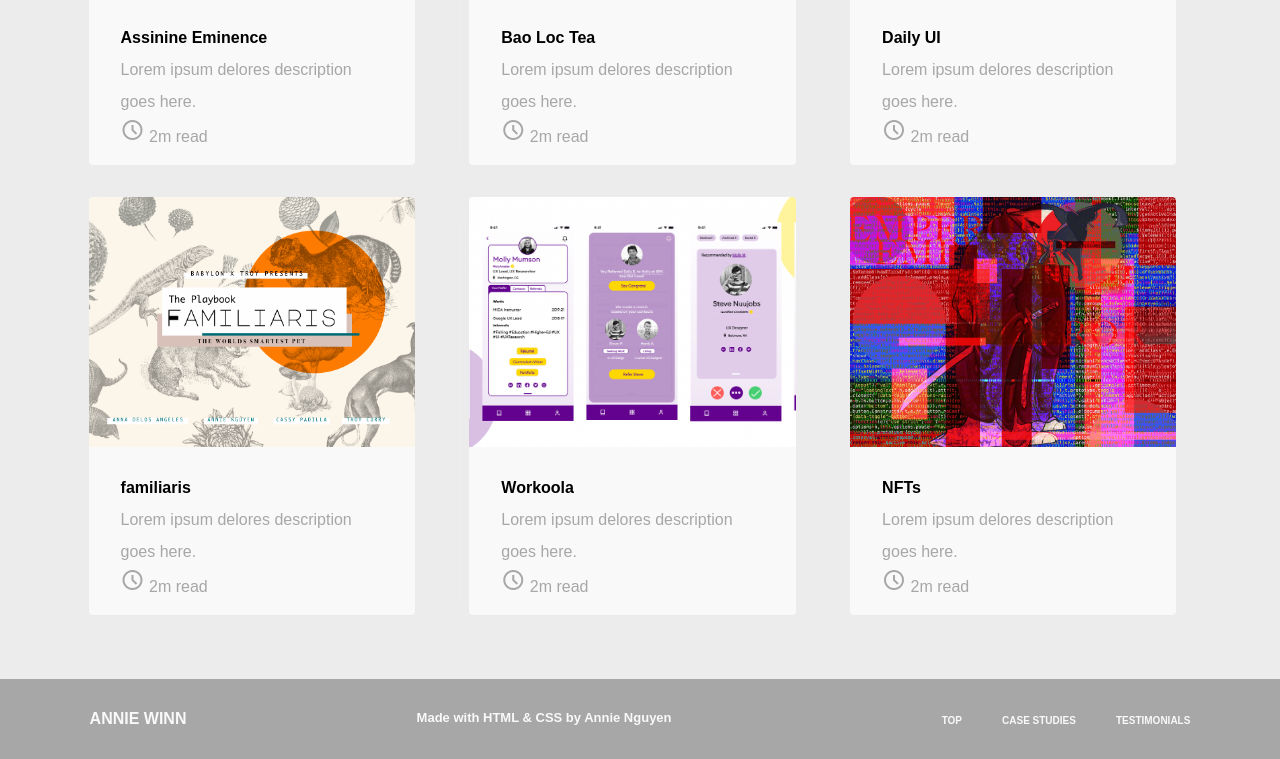
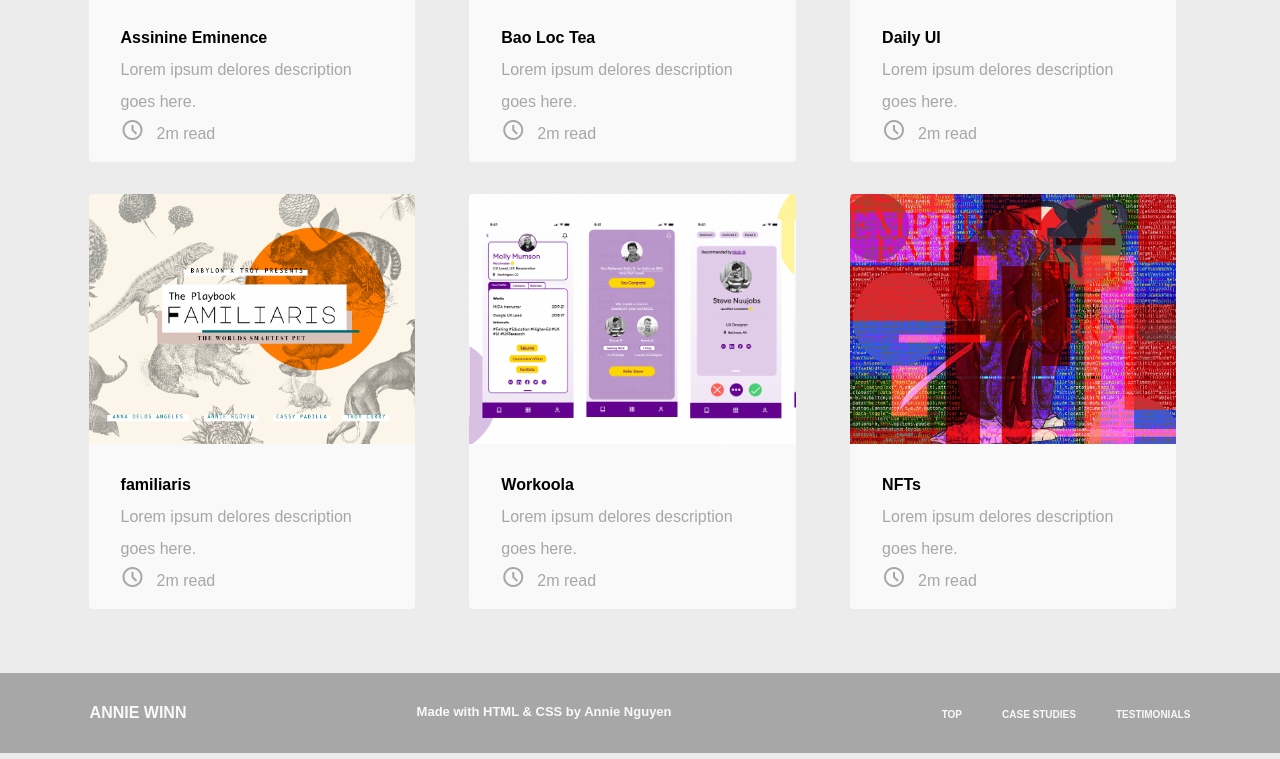
Before and after one commit to mnghinguyen/challenge2, a plain HTML site: page index.html in a window 1280 px wide. Shown: the part 1150-1909 px from the top of the page. Drawn offline with nearby package versions, Linux system fonts and the light colour scheme.

Commit message:
format minutes read

```diff
--- a/assets/style.css
+++ b/assets/style.css
@@ -7,7 +7,7 @@
     --pink: #fa6980;
     --grey:#a7a7a7;
     --border-radius: 4px;
-  }
+}
 
 /* BODY */
 body, html {
@@ -163,6 +163,16 @@ main {
     line-height: 32px;
     margin: 12px 32px;
 }
+.minute {
+    display: flex;
+    flex-wrap: wrap;
+    flex-direction: row;
+    justify-content: flex-start;
+    color: var(--grey);
+}
+.minute-flex {
+    margin-right: 12px;
+}
 
 /* FOOTER */
 footer {
--- a/index.html
+++ b/index.html
@@ -48,7 +48,7 @@
                     <section class="box-content">
                         <h2>Assinine Eminence</h2>
                         <p> Lorem ipsum delores description goes here.</p>
-                        <p><span class="material-symbols-outlined">schedule</span> 2m read</p>
+                        <div class="minute"><span class="material-symbols-outlined minute-flex">schedule</span><p>2m read</p></div>
                     </section>
                 </div>
                 <div class = "box">
@@ -56,7 +56,7 @@
                     <section class="box-content">
                         <h2>Bao Loc Tea</h2>
                         <p> Lorem ipsum delores description goes here.</p>
-                        <p><span class="material-symbols-outlined">schedule</span> 2m read</p>
+                        <div class="minute"><span class="material-symbols-outlined minute-flex">schedule</span><p>2m read</p></div>
                     </section>
                 </div>
                 <div class = "box">
@@ -64,7 +64,7 @@
                     <section class="box-content">
                         <h2>Daily UI</h2>
                         <p> Lorem ipsum delores description goes here.</p>
-                        <p><span class="material-symbols-outlined">schedule</span> 2m read</p>
+                        <div class="minute"><span class="material-symbols-outlined minute-flex">schedule</span><p>2m read</p></div>
                     </section>
                 </div>
             </div>
@@ -74,7 +74,7 @@
                     <section class="box-content">
                         <h2>familiaris</h2>
                         <p> Lorem ipsum delores description goes here.</p>
-                        <p><span class="material-symbols-outlined">schedule</span> 2m read</p>
+                        <div class="minute"><span class="material-symbols-outlined minute-flex">schedule</span><p>2m read</p></div>
                     </section>
                 </div>
                 <div class = "box">
@@ -82,7 +82,7 @@
                     <section class="box-content">
                         <h2>Workoola</h2>
                         <p> Lorem ipsum delores description goes here.</p>
-                        <p><span class="material-symbols-outlined">schedule</span> 2m read</p>
+                        <div class="minute"><span class="material-symbols-outlined minute-flex">schedule</span><p>2m read</p></div>
                     </section>
                 </div>
                 <div class = "box">
@@ -90,7 +90,7 @@
                     <section class="box-content">
                         <h2>NFTs</h2>
                         <p> Lorem ipsum delores description goes here.</p>
-                        <p><span class="material-symbols-outlined">schedule</span> 2m read</p>
+                        <div class="minute"><span class="material-symbols-outlined minute-flex">schedule</span><p>2m read</p></div>
                     </section>
                 </div>
             </div>
```
